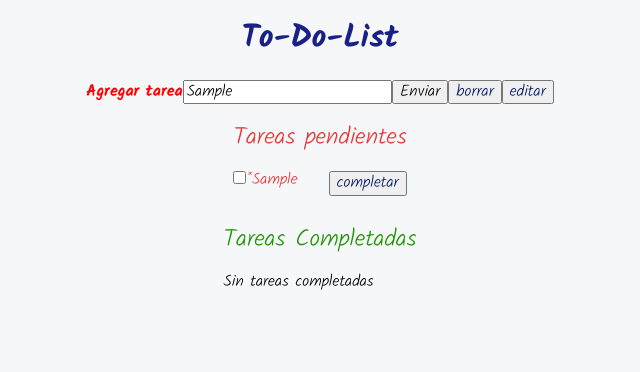
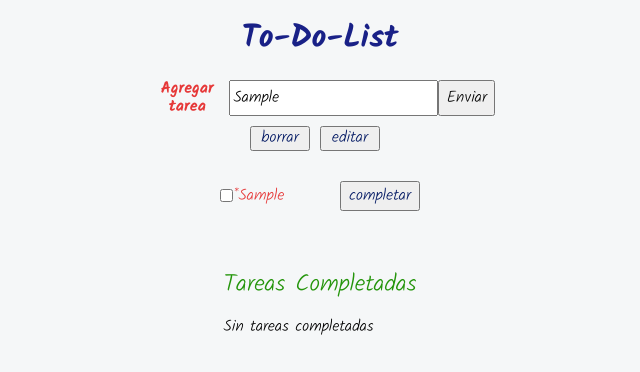
Before and after one commit to hellojmarquez/ToDoList, a React (Vite) app: page / in a window 1280 px wide. Both pictures are taken after typing "Sample" into the empty fields and a click on the input "Enviar". Shown: the top 372 px of the page, without its empty margins (320-960 px from the left). Built offline with nearby package versions, Linux system fonts and the light colour scheme.

Commit message:
styles: estilo a tareas pendientes agregfado

```diff
--- a/src/App.css
+++ b/src/App.css
@@ -3,25 +3,53 @@ body {
 	background-color: rgb(245, 247, 248);
 	font-family: 'Kalam', cursive;
 }
-.container{
-  display: flex;
-  flex-direction: column;
-  align-items: center;
+.container {
+	display: flex;
+	flex-direction: column;
+	align-items: center;
+	gap: 30px;
+}
+.taskForm {
+	text-align: center;
+	width: 350px;
+}
+
+.taskForm-title {
+	color: rgb(25, 33, 135);
+}
+.taskForm-text {
+	color: #e63838;
+	font-weight: 700;
+}
+.taskForm-insertTask {
+	display: flex;
+	justify-content: space-around;
+	margin-bottom: 10px;
+}
+.taskForm-btn {
+	width: 60px;
+	margin-right: 10px;
+}
+.toDoForm {
+	display: flex;
+	flex-direction: column;
+	width: 200px;
+	justify-content: space-between;
 
 }
-.form1{
-  /* background-color: blueviolet; */
-  display: flex;
-  flex-direction: column;
-  flex-wrap: nowrap;
-  /* justify-content: space-around; */
-  display: inline-flex;
+.toDoFormTask{
+	margin-bottom: 10px;
+	display: flex;
+	justify-content: space-between;
 }
-.f1{
-  display: flex;
-  flex-direction: row;
-  justify-content: space-between;
-  margin-bottom: 10px;
+.toDoFormTask-item{
+	display: flex;
+	align-items: center;
+
+}
+.toDoForm-btn{
+	width: 80px;
+	height: 30px;
 }
 
 .title {
@@ -44,24 +72,3 @@ body {
 input[type='button'] {
 	color: rgb(2, 24, 99);
 }
-
-
-.div1 {
-	background-color: black;
-	color: aliceblue;
-	width: 200px;
-	margin: 0;
-	height: 200px;
-}
-.div2 {
-	margin: 0;
-	background-color: red;
-	width: 200px;
-	height: 200px;
-}
-.div3 {
-	margin: 0;
-	background-color: blue;
-	width: 200px;
-	height: 200px;
-}
--- a/src/App.jsx
+++ b/src/App.jsx
@@ -47,9 +47,8 @@ function App() {
 				handleDelete={handleDelete}
 				handleEdit={handleEdit}
 			/>
-			<div className='form1'>
-				<h2 className="taskList --pending">Tareas pendientes</h2>
-				<form id="form">
+			<form id="form" className="toDoForm">
+				{/* <h2 className="taskList --pending">Tareas pendientes</h2> */}
 				{tasks.length > 0 ? (
 					tasks.map(el => (
 						<ToDoTask
@@ -67,10 +66,8 @@ function App() {
 					<p>Sin tareas pendientes</p>
 				)}
 			</form>
-			</div>
-			<div className="form2">
+			<form id="taskDoneForm" className="taskDoneForm">
 				<h2 className="taskList --done">Tareas Completadas</h2>
-				<form id="taskDoneForm">
 				{taskDone.length > 0 ? (
 					taskDone.map(el => (
 						<TaskDone
@@ -86,7 +83,6 @@ function App() {
 				)}
 			</form>
 		</div>
-		</div>
 	);
 }
 
--- a/src/components/List.jsx
+++ b/src/components/List.jsx
@@ -10,7 +10,7 @@ const List = ({ tasks, setTasks, itemId, handleDelete, handleEdit }) => {
 		} else {
 			let trimText = textValue.trim();
 			let capitaltext = trimText.charAt(0).toUpperCase() + trimText.slice(1);
-			let completeText=  "*"+capitaltext
+			let completeText = '*' + capitaltext;
 			let findData = tasks.find(el => el.id === itemId);
 			if (findData) {
 				//funcion editar
@@ -38,10 +38,12 @@ const List = ({ tasks, setTasks, itemId, handleDelete, handleEdit }) => {
 	}, [tasks]);
 
 	return (
-		<>
-			<h1 className='title'>To-Do-List</h1>
-			<form id="taskForm" onSubmit={handleSubmit}>
-				<label htmlFor="taskText" className='taskText'>Agregar tarea</label>
+		<form id="taskForm" className="taskForm" onSubmit={handleSubmit}>
+			<h1 className="taskForm-title">To-Do-List</h1>
+			<div className="taskForm-insertTask">
+				<label htmlFor="taskText" className="taskForm-text">
+					Agregar tarea
+				</label>
 				<input
 					type="text"
 					name="taskText"
@@ -49,10 +51,10 @@ const List = ({ tasks, setTasks, itemId, handleDelete, handleEdit }) => {
 					placeholder="Insertar tarea"
 				/>
 				<input type="submit" name="" id="" value="Enviar" />
-				<input type="button" value="borrar" onClick={handleDelete} />
-				<input type="button" value="editar" onClick={handleEdit} />
-			</form>
-		</>
+			</div>
+			<input type="button" value="borrar" onClick={handleDelete} className="taskForm-btn" />
+			<input type="button" value="editar" onClick={handleEdit} className="taskForm-btn"/>
+		</form>
 	);
 };
 
--- a/src/components/ToDoTask.jsx
+++ b/src/components/ToDoTask.jsx
@@ -33,8 +33,8 @@ const ToDoTask = ({
 		localStorage.setItem('tareasCompletadas', JSON.stringify(taskDone));
 	}, [taskDone]);
 	return (
-		<div className='f1'>
-			<div>
+		<div className="toDoFormTask">
+			<div className='toDoFormTask-item'>
 				<input
 					type="checkbox"
 					name="tarea"
@@ -44,7 +44,12 @@ const ToDoTask = ({
 				/>
 				<label className="--pending">{nam}</label>
 			</div>
-			<input type="button" value="completar" onClick={handleComplete} />
+			<input
+				type="button"
+				value="completar"
+				onClick={handleComplete}
+				className="toDoForm-btn"
+			/>
 		</div>
 	);
 };
```
Lines whose indentation alone changed are shown as unchanged.
